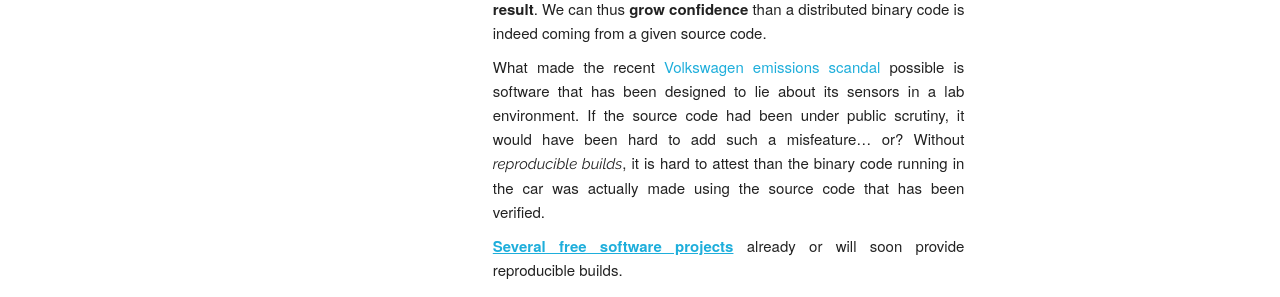
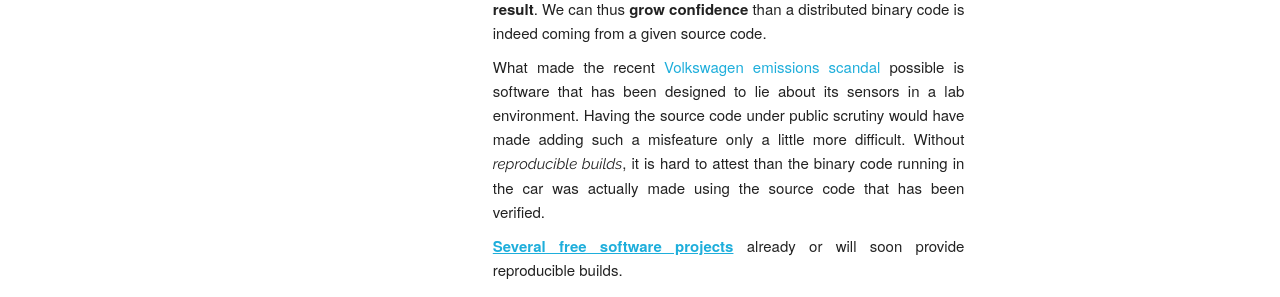
Before and after one commit to prototypefund/reproducible-website, a Jekyll site: the page built from index.html, in a window 1280 px wide. Shown: the part 525-822 px from the top of the page. Built offline with Jekyll 4.4.1, drawn with Linux system fonts in a browser that asks for light colours; some web fonts are replaced.

Commit message:
Improve wording of the front page

```diff
--- a/index.html
+++ b/index.html
@@ -50,11 +50,11 @@ layout: home
       What made the recent <a style="text-decoration: none;"
       href="https://en.wikipedia.org/wiki/Volkswagen_emissions_scandal">Volkswagen
       emissions scandal</a> possible is software that has been designed to lie
-      about its sensors in a lab environment. If the source code had been under
-      public scrutiny, it would have been hard to add such a misfeature… or?
-      Without <em>reproducible builds</em>, it is hard to attest than the
-      binary code running in the car was actually made using the source code
-      that has been verified.
+      about its sensors in a lab environment. Having the source code under
+      public scrutiny would have made adding such a misfeature only a little
+      more difficult. Without <em>reproducible builds</em>, it is hard to
+      attest than the binary code running in the car was actually made using
+      the source code that has been verified.
     </p>
     <p>
       <a href="/who/"><strong>Several free software projects</strong></a>
```
